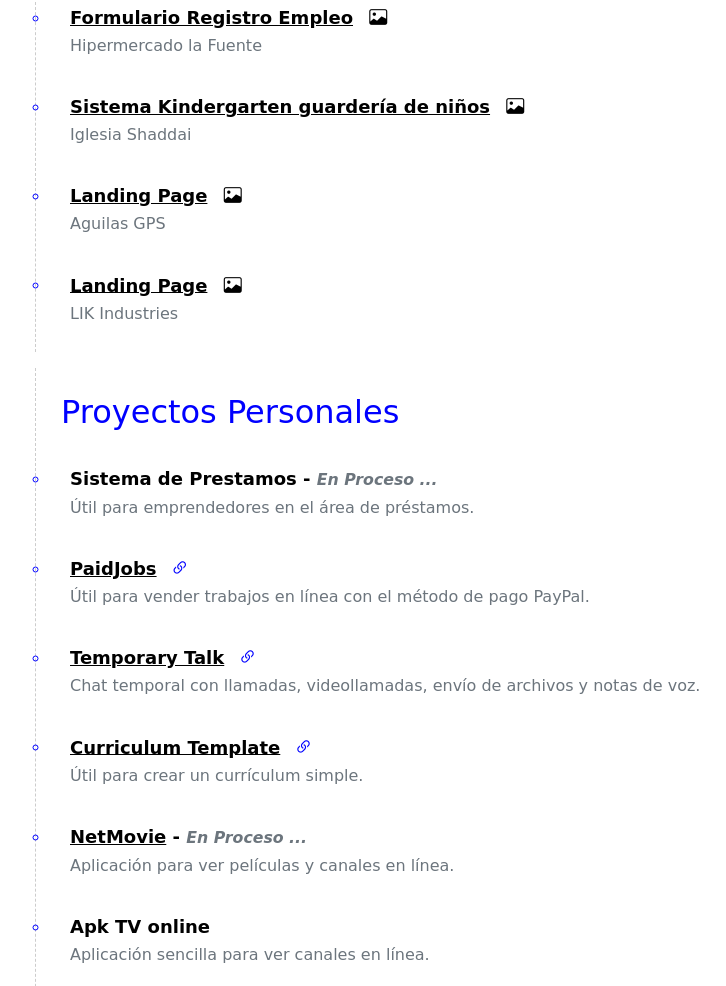
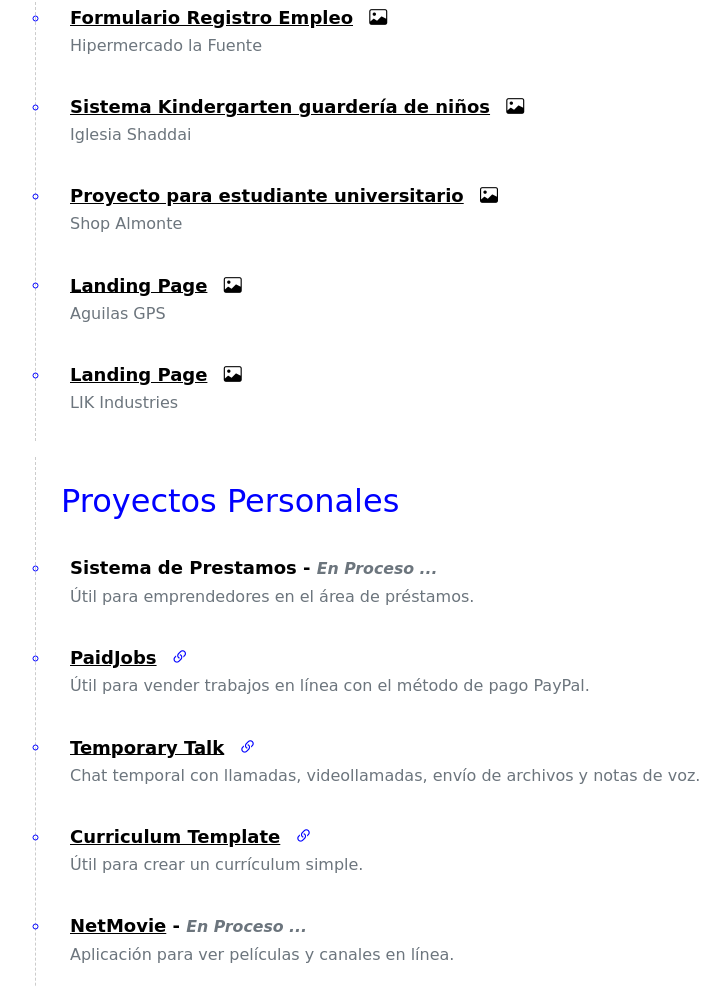
Before and after one commit to Nestor-B/CV, a plain HTML site: page index.html in a window 1280 px wide. Shown: the part 2233-3219 px from the top of the page, without its empty margins (305-1031 px from the left). Drawn offline with nearby package versions, Linux system fonts and the light colour scheme; a web font is replaced by a local one.

Commit message:
Update index.html

```diff
--- a/index.html
+++ b/index.html
@@ -244,6 +244,11 @@
                         <p class="text-secondary">Iglesia Shaddai</p>
                     </li>
                     <li>
+                        <h3> <a href="https://raw.githubusercontent.com/Nestor-B/CV/main/img/shop.png" title="Solo imagen de muestra" target="_blank">Proyecto para estudiante universitario</a>
+                            <i class="bi bi-image" style="display: inline-block;margin-left: 10px;"></i> </h3>
+                        <p class="text-secondary">Shop Almonte</p>
+                    </li>
+                    <li>
                         <h3> <a href="https://nestor-b.github.io/hoja-de-vida/img/empresas/AGUILA-GPS-1.png"
                                 title="Solo imagen de muestra" target="_blank">Landing Page</a> <i class="bi bi-image" style="display: inline-block;margin-left: 10px;"></i> </h3>
                         <p class="text-secondary">Aguilas GPS</p>
```
